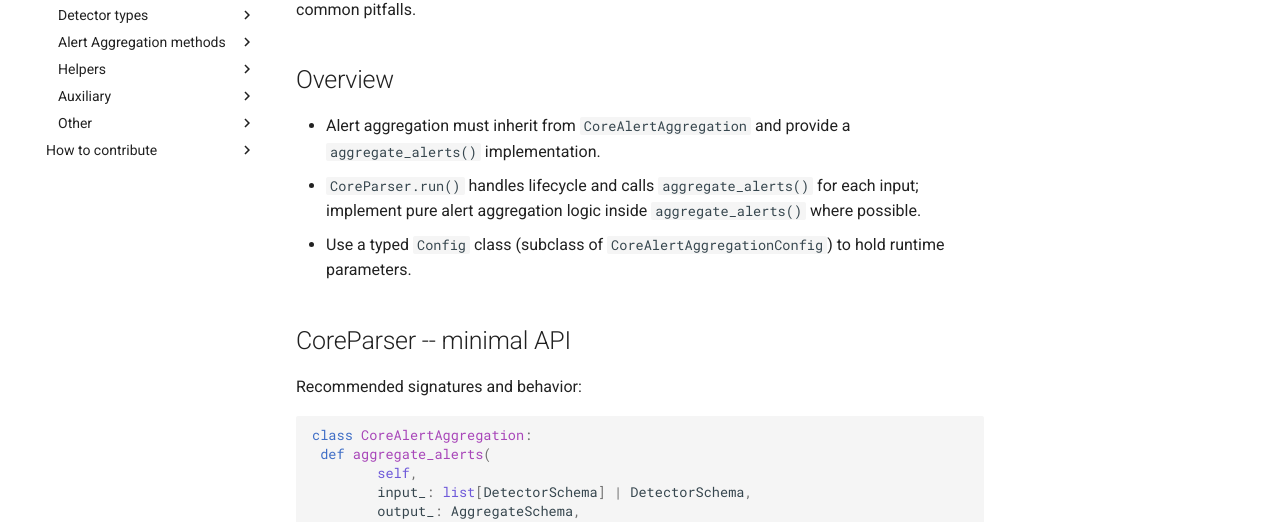
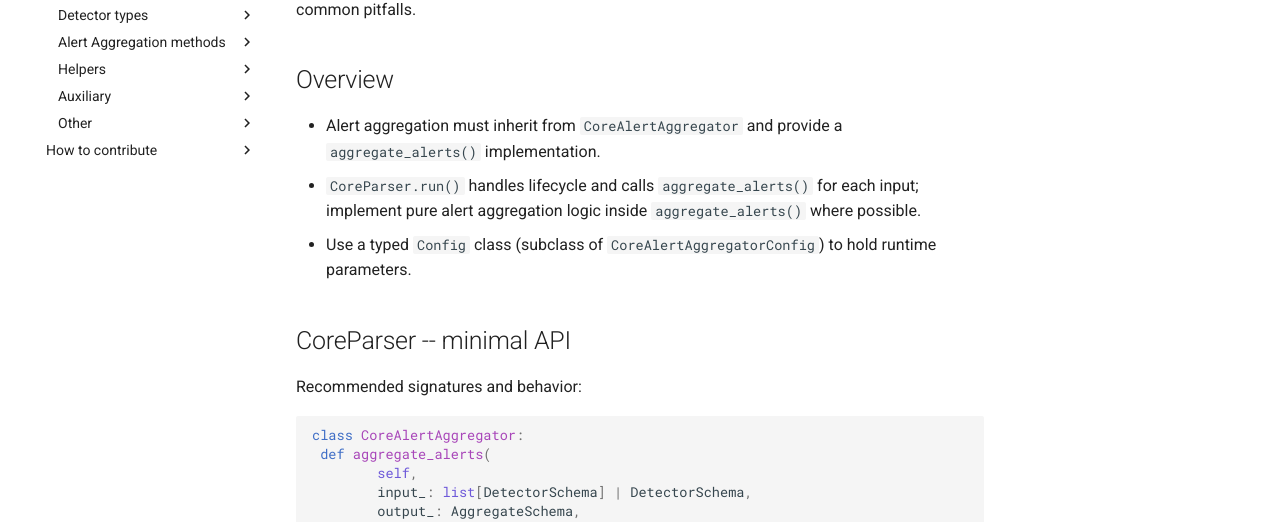
Before and after one commit to ait-detectmate/DetectMateLibrary, an MkDocs documentation site: the page built from docs/alert_aggregator.md, in a window 1280 px wide and 1380 px high. Shown: the part 419-941 px from the top of the window. Built offline with MkDocs 1.6.1 and Material for MkDocs 9.7.7, drawn with Linux system fonts in a browser that asks for light colours.

Commit message:
corec class names

````diff
--- a/docs/alert_aggregator.md
+++ b/docs/alert_aggregator.md
@@ -11,16 +11,16 @@ This document explains expected APIs, how to implement an alert aggregator, test
 
 ## Overview
 
-- Alert aggregation must inherit from `CoreAlertAggregation` and provide a `aggregate_alerts()` implementation.
+- Alert aggregation must inherit from `CoreAlertAggregator` and provide a `aggregate_alerts()` implementation.
 - `CoreParser.run()` handles lifecycle and calls `aggregate_alerts()` for each input; implement pure alert aggregation logic inside `aggregate_alerts()` where possible.
-- Use a typed `Config` class (subclass of `CoreAlertAggregationConfig`) to hold runtime parameters.
+- Use a typed `Config` class (subclass of `CoreAlertAggregatorConfig`) to hold runtime parameters.
 
 ## CoreParser  --  minimal API
 
 Recommended signatures and behavior:
 
 ```python
-class CoreAlertAggregation:
+class CoreAlertAggregator:
  def aggregate_alerts(
         self,
         input_: list[DetectorSchema] | DetectorSchema,
````
Also changed, not shown: docs/advanced/overall_architecture.md (+1 -1 lines).
